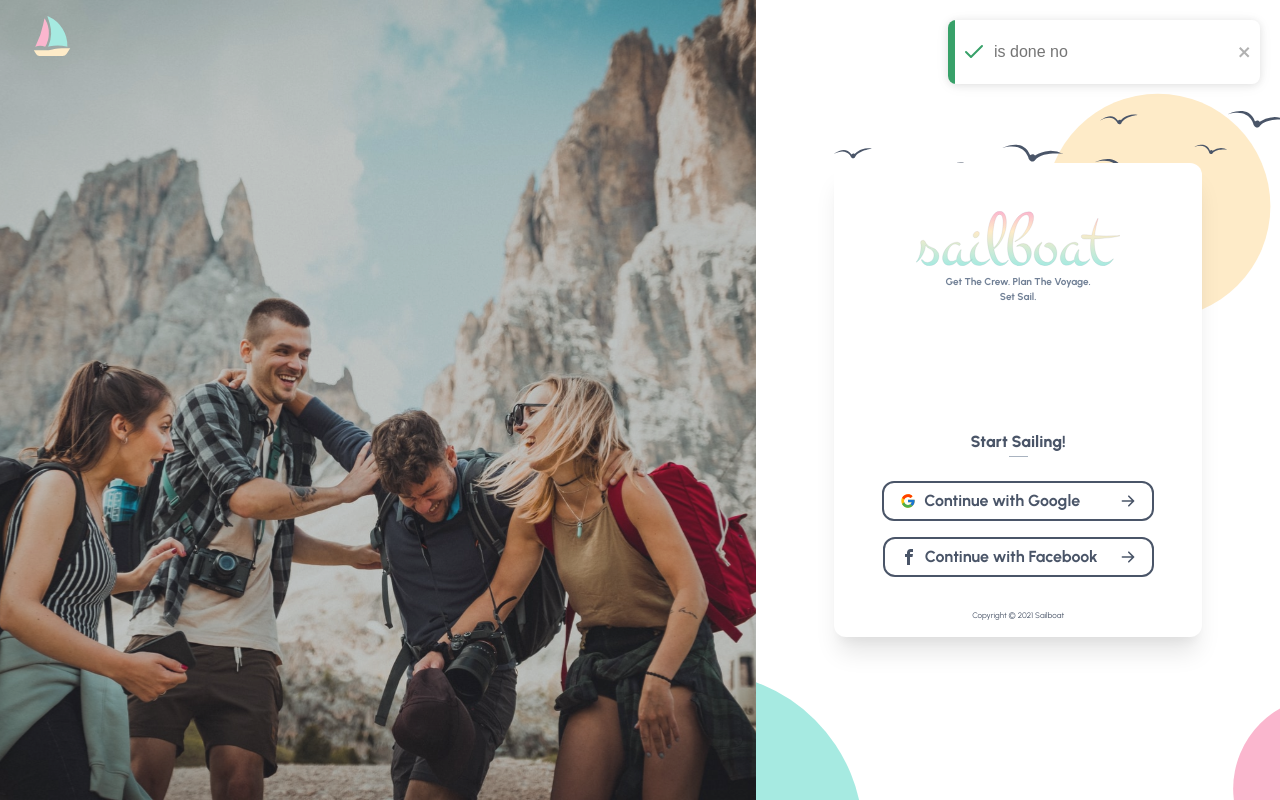
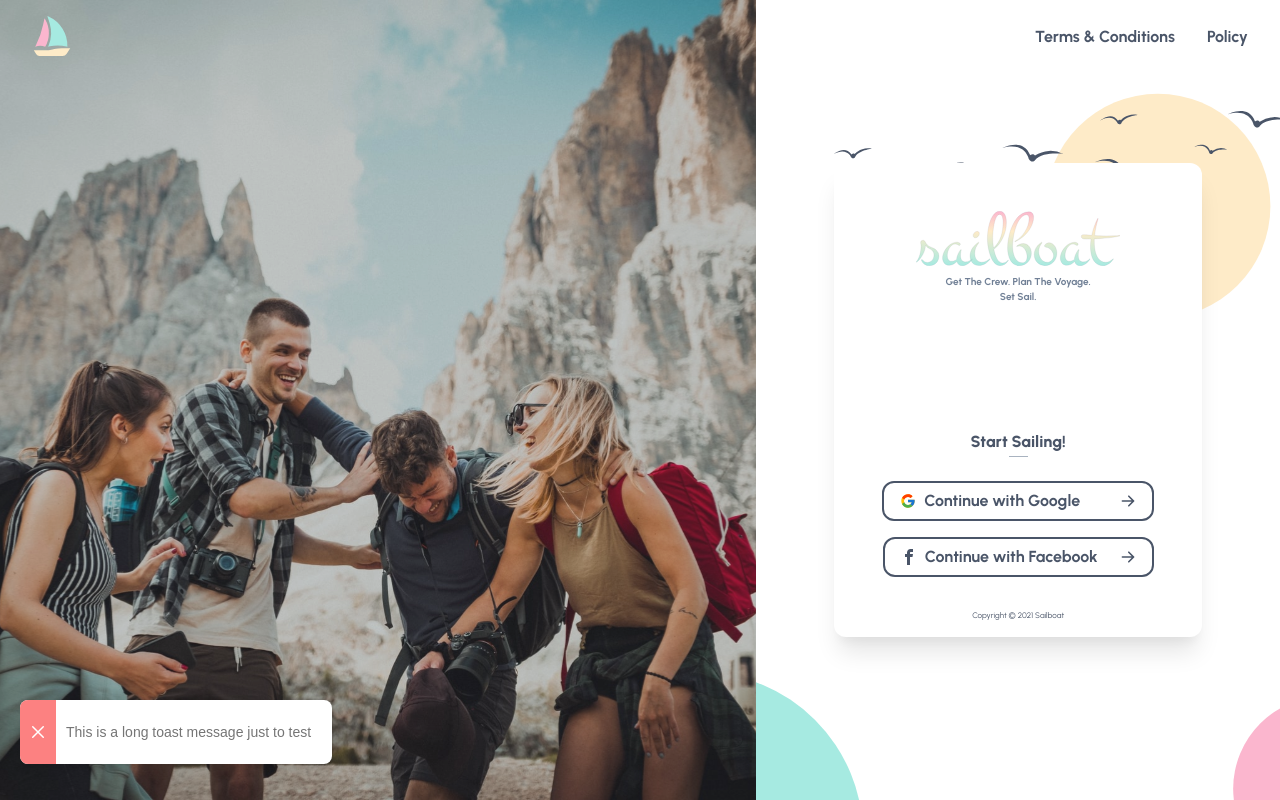
Before and after one commit to sailbow/sailbow, a React (Create React App) app in the folder sb-web/: page / in a window 1280 px wide. Both pictures are taken after a click on the button "Continue with Google". Built offline with nearby package versions, Linux system fonts and the light colour scheme.

Commit message:
chore: added toast

```diff
--- a/sb-web/src/App.scss
+++ b/sb-web/src/App.scss
@@ -10,7 +10,3 @@ body,
     margin: 0;
     padding: 0;
 }
-
-.Toastify__close-button {
-    align-self: unset !important;
-}
--- a/sb-web/src/common/toast/Toast.scss
+++ b/sb-web/src/common/toast/Toast.scss
@@ -1,18 +1,55 @@
 @import 'theme/base';
+
+$toast-border-radius: 8px;
+$toast-left-border-width: 36px;
 
 .sb-toast {
     .success {
-        border-radius: 8px;
+        border-radius: $toast-border-radius;
+        padding: 0;
+
+        &::before {
+            bottom: 0;
+            left: 0;
+            content: '';
+            width: $toast-left-border-width;
+            height: 100%;
+            position: absolute;
+            display: inline-block;
+            background-color: $sb-success;
+            z-index: 1;
+        }
+    }
+
+    .warning {
+        border-radius: $toast-border-radius;
+        padding: 0;
 
         &::after {
             bottom: 0;
             left: 0;
             content: '';
-            width: 7px;
+            width: $toast-left-border-width;
             height: 100%;
             position: absolute;
             display: inline-block;
-            background-color: $sb-green-500;
+            background-color: $sb-warning;
+        }
+    }
+
+    .error {
+        border-radius: $toast-border-radius;
+        padding: 0;
+
+        &::after {
+            bottom: 0;
+            left: 0;
+            content: '';
+            width: $toast-left-border-width;
+            height: 100%;
+            position: absolute;
+            display: inline-block;
+            background-color: $sb-error;
         }
     }
 }
--- a/sb-web/src/common/toast/Toast.tsx
+++ b/sb-web/src/common/toast/Toast.tsx
@@ -1,13 +1,16 @@
 import React, { createContext, Dispatch, FunctionComponent, ReactNode, useContext, useReducer } from 'react';
 
 import { Box, Flex, Icon, Text } from '@chakra-ui/react';
-import { FiCheck as Checkmark } from 'react-icons/fi';
+import { BsExclamation as Exclamation } from 'react-icons/bs';
+import { IoCloseOutline as Close, IoCheckmarkOutline as Checkmark } from 'react-icons/io5';
 import { ToastContainer, toast } from 'react-toastify';
 
 import { Log } from 'util/Logger';
 
 import 'react-toastify/dist/ReactToastify.css';
 import 'common/toast/Toast.scss';
+
+const TOAST_DURATION = 5000;
 
 enum ToastType {
     Success = 'MESSAGE_SUCCESS',
@@ -112,7 +115,6 @@ export const useToast = (): [Toast, Dispatch<ToastAction>] => {
 
 export const ToastBar = (): JSX.Element | null => {
     const [message, dispatch] = useToast() as [Toast, Dispatch<ToastAction>];
-    const DURATION = 5000;
 
     if (!message || !message.type) return null;
 
@@ -123,8 +125,10 @@ export const ToastBar = (): JSX.Element | null => {
             toast(
                 <Container>
                     <Flex alignItems="center">
-                        <Icon as={Checkmark} w={6} h={6} color="green.500" />
-                        <Text pl="2">{message.text}</Text>
+                        <Icon as={Checkmark} w={6} h={6} zIndex="2" color="white" />
+                        <Text pl="4" fontSize="sm">
+                            {message.text}
+                        </Text>
                     </Flex>
                 </Container>,
                 { toastId: 'success-toast', className: 'success' },
@@ -132,9 +136,31 @@ export const ToastBar = (): JSX.Element | null => {
             break;
         }
         case ToastType.Error: {
+            toast(
+                <Container>
+                    <Flex alignItems="center">
+                        <Icon as={Close} w={6} h={6} zIndex="2" color="white" />
+                        <Text pl="4" fontSize="sm">
+                            {message.text}
+                        </Text>
+                    </Flex>
+                </Container>,
+                { toastId: 'error-toast', className: 'error' },
+            );
             break;
         }
         case ToastType.Warning: {
+            toast(
+                <Container>
+                    <Flex alignItems="center">
+                        <Icon as={Exclamation} w={6} h={6} zIndex="2" color="white" />
+                        <Text pl="4" fontSize="sm">
+                            {message.text}
+                        </Text>
+                    </Flex>
+                </Container>,
+                { toastId: 'warning-toast', className: 'warning' },
+            );
             break;
         }
         default:
@@ -142,7 +168,13 @@ export const ToastBar = (): JSX.Element | null => {
     }
     return (
         <>
-            <ToastContainer hideProgressBar className="sb-toast" autoClose={100000000} />
+            <ToastContainer
+                hideProgressBar
+                className="sb-toast"
+                autoClose={TOAST_DURATION}
+                position="bottom-left"
+                closeButton={false}
+            />
         </>
     );
 };
--- a/sb-web/src/screens/landing/Landing.tsx
+++ b/sb-web/src/screens/landing/Landing.tsx
@@ -37,7 +37,10 @@ export const Landing: FunctionComponent = () => {
                                 leftIcon={<GoogleIcon />}
                                 rightIcon={<RightIcon />}
                                 onClick={() => {
-                                    dispatch({ type: ToastActionType.ShowSuccess, text: 'is done no' });
+                                    dispatch({
+                                        type: ToastActionType.ShowError,
+                                        text: 'This is a long toast message just to test',
+                                    });
                                 }}
                             >
                                 <Text pr="8">Continue with Google</Text>
--- a/sb-web/src/theme/ChakraTheme.ts
+++ b/sb-web/src/theme/ChakraTheme.ts
@@ -35,6 +35,15 @@ const styles = {
             bg: 'white',
             color: 'gray.600',
         },
+    },
+};
+
+const colors = {
+    brand: {
+        dark: ChakraTheme.colors.gray[600],
+        success: ChakraTheme.colors.green[300],
+        warning: ChakraTheme.colors.orange[300],
+        error: ChakraTheme.colors.red[300],
     },
 };
 
@@ -117,4 +126,4 @@ const shadows = {
     outline: 'none',
 };
 
-export const theme = extendTheme({ config, styles, fonts, fontWeights, breakpoints, components, shadows });
+export const theme = extendTheme({ config, styles, fonts, fontWeights, breakpoints, components, shadows, colors });
--- a/sb-web/src/theme/stylesheets/_color.scss
+++ b/sb-web/src/theme/stylesheets/_color.scss
@@ -92,3 +92,6 @@ $sb-pink: $sb-pink-100;
 $sb-dark: $sb-gray-600;
 $sb-secondary: $sb-gray-100;
 $sb-muted: $sb-gray-300;
+$sb-success: $sb-green-300;
+$sb-warning: $sb-orange-300;
+$sb-error: $sb-red-300;
```
